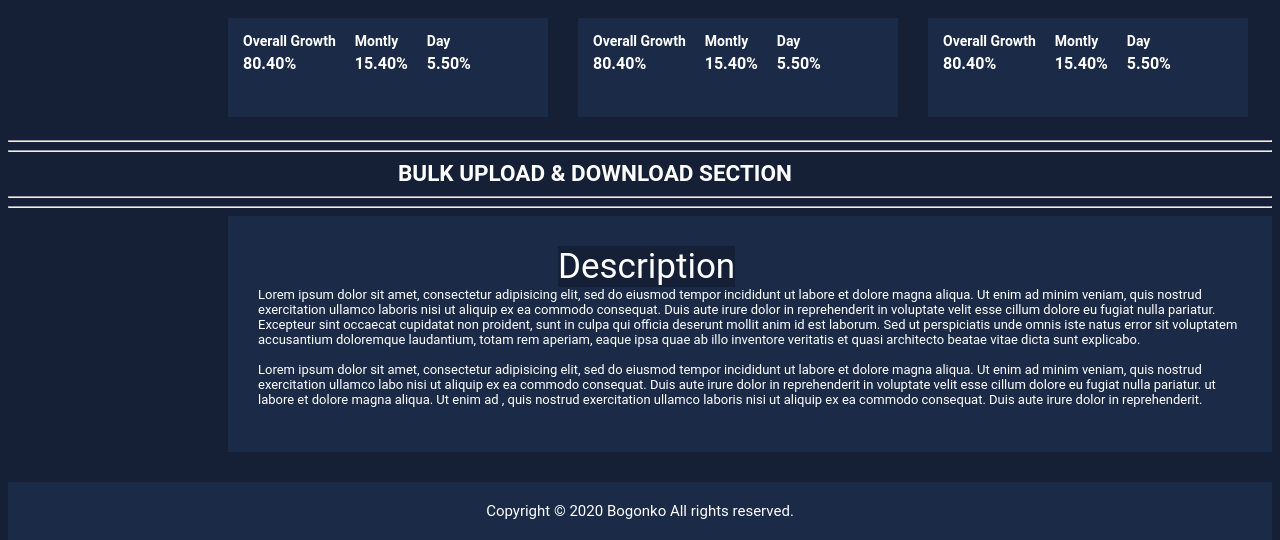
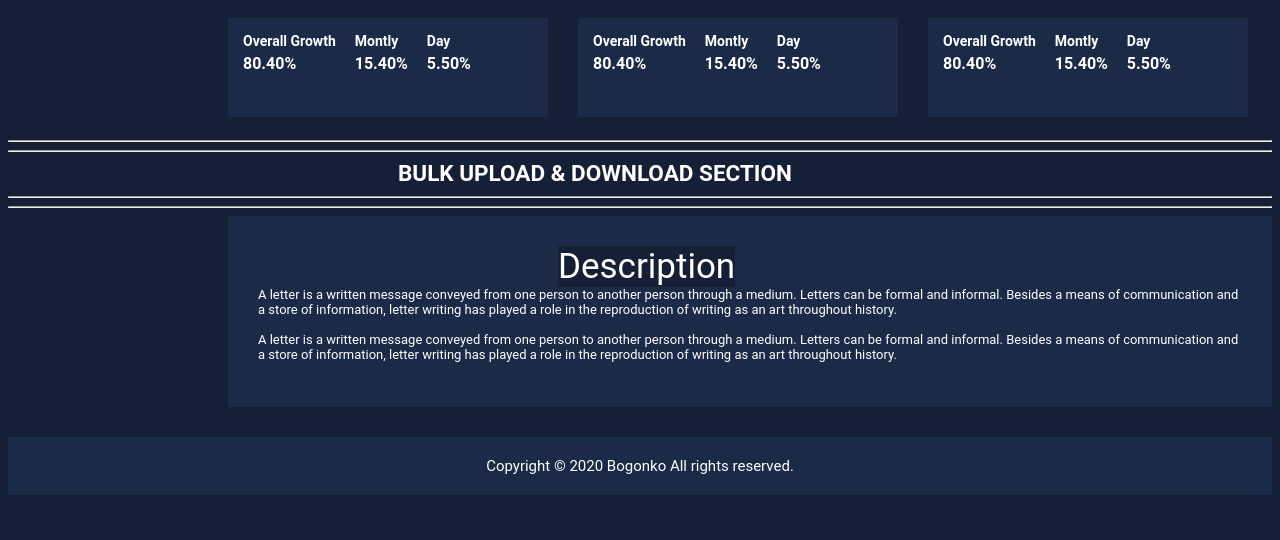
Before and after one commit to John-Denver/Milestone3, a plain HTML site: page index.html in a window 1280 px wide. Shown: the part 800-1340 px from the top of the page. After the commit the page ends 1295 px from the top, so only its background shows below. Drawn offline with Linux system fonts and the light colour scheme.

Commit message:
mile 3 web

```diff
--- a/index.html
+++ b/index.html
@@ -7,8 +7,6 @@
     <title>ADMN DENVER</title>
     <meta name="description" content="">
     <meta name="viewport" content="width=device-width, initial-scale=1">
-
-    <link rel="shortcut icon" type="image/x-icon" href="./img/logo copy.png.png">
 
     <link rel="stylesheet" href="admin.css">
 </head>
@@ -29,8 +27,6 @@
                                     <li><a title="Product List" href="product-list.html"><span class="mini-sub-pro">Product List</span></a></li>
                                     <li><a title="Product Edit" href="product-edit.html"><span class="mini-sub-pro">Product Edit</span></a></li>
                                     <li><a title="Product Detail" href="product-detail.html"><span class="mini-sub-pro">Product Detail</span></a></li>
-                            </li>
-
 
                             <li id="removable">
                                 <a class="has-arrow" href="#" aria-expanded="false"><span class="mini-click-non">Pages</span></a>
@@ -40,6 +36,8 @@
                                 </ul>
                             </li>
                         </ul>
+                        </li>
+                    </ul>
                     </nav>
                 </div>
             </nav>
@@ -71,8 +69,8 @@
 
 
                                         <div class="reprt">
-                                            <button title="Download Report"><label>Download Report</label>
-                                            </i></button>
+                                            <button title="Download Report">Download Report
+                                            </button>
                                         </div>
                                 </div>
 
@@ -132,7 +130,7 @@
                                 <div class="thyyyy " style="margin-bottom:1px;">
                                     <h3 class="box-title">Sales Overview</h3>
                                     <ul class="list-inline two-part-sp">
-                                        <li class="text-right"></i> <span class="counter">595,005/= Increase</span></li>
+                                        <li class="text-right"><span class="counter">595,005/= Increase</span></li>
                                     </ul>
                                 </div>
 
@@ -229,22 +227,15 @@
 <div class="bulk-sect">
 
     <label>Description</label>
-                    <p>Lorem ipsum dolor sit amet, consectetur adipisicing elit, sed do eiusmod tempor incididunt ut labore et dolore magna aliqua. Ut enim ad minim veniam, quis nostrud exercitation ullamco laboris nisi ut aliquip
-                        ex ea commodo consequat. Duis aute irure dolor in reprehenderit in voluptate velit esse cillum dolore eu fugiat nulla pariatur. Excepteur sint occaecat cupidatat non proident, sunt in culpa qui officia deserunt
-                        mollit anim id est laborum. Sed ut perspiciatis unde omnis iste natus error sit voluptatem accusantium doloremque laudantium, totam rem aperiam, eaque ipsa quae ab illo inventore veritatis et quasi architecto
-                        beatae vitae dicta sunt explicabo.</p>
-                    <p class="pro-b-0">Lorem ipsum dolor sit amet, consectetur adipisicing elit, sed do eiusmod tempor incididunt ut labore et dolore magna aliqua. Ut enim ad minim veniam, quis nostrud exercitation ullamco labo nisi ut aliquip ex
-                        ea commodo consequat. Duis aute irure dolor in reprehenderit in voluptate velit esse cillum dolore eu fugiat nulla pariatur. ut labore et dolore magna aliqua. Ut enim ad , quis nostrud exercitation ullamco
-                        laboris nisi ut aliquip ex ea commodo consequat. Duis aute irure dolor in reprehenderit.</p>
-                </div>
-
-    </div>
-
+                    <p>A letter is a written message conveyed from one person to another person through a medium. Letters can be formal and informal. Besides a means of communication and a store of information, letter writing has played a role in the reproduction of writing as an art throughout history.
+                    </p>
+                    <p class="pro-b-0">A letter is a written message conveyed from one person to another person through a medium. Letters can be formal and informal. Besides a means of communication and a store of information, letter writing has played a role in the reproduction of writing as an art throughout history.
+                    </div>
 
         <div class="footer-copyright-area">
             <div class="container-fluid">
                 <div class="footer-copy-right">
-                    <p>Copyright © 2020 <a href="john-denver github.com">Bogonko</a> All rights reserved.</p>
+                    <p>Copyright © 2020 Bogonko All rights reserved.</p>
                 </div>
 
             </div>
```
